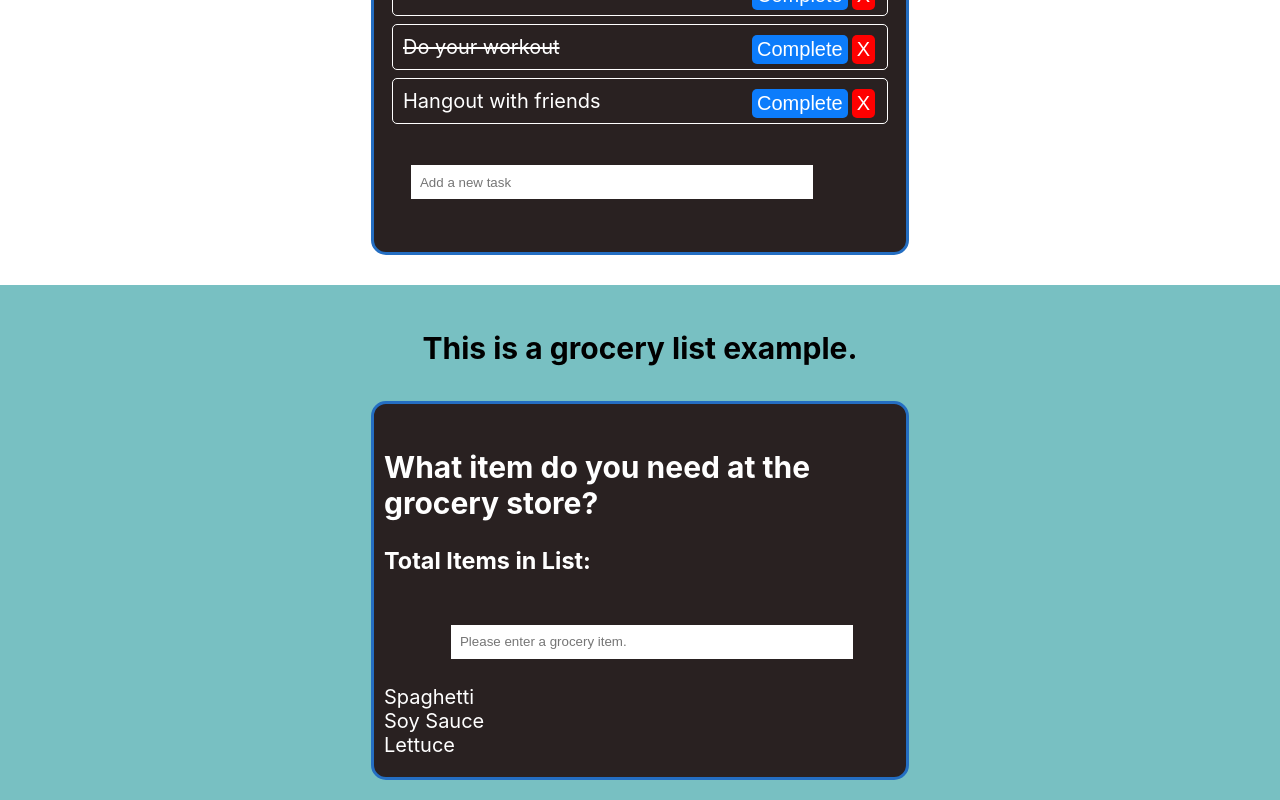
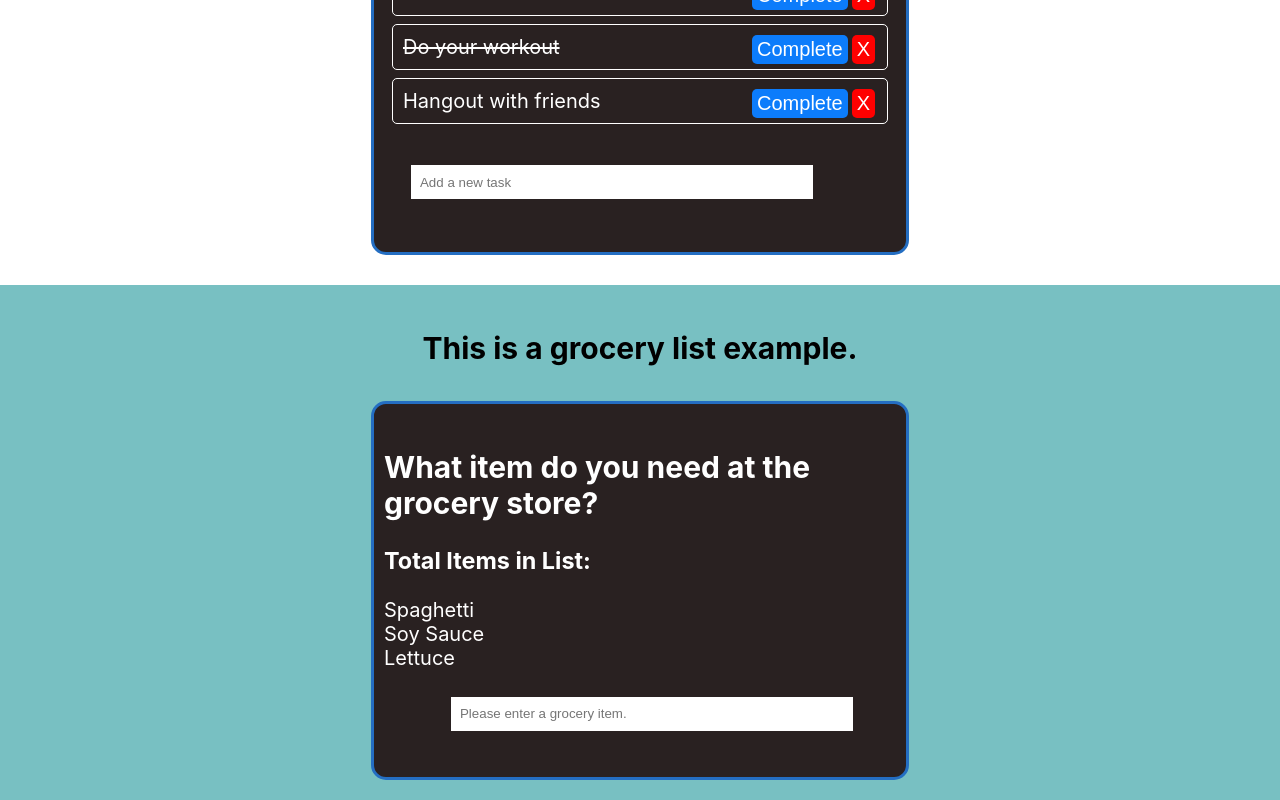
Before and after one commit to humesandrew/react-hooks-and-staters, a React (Create React App) app: page / in a window 1280 px wide. Shown: the part 992-1792 px from the top of the page. Built offline with nearby package versions, Linux system fonts and the light colour scheme.

Commit message:
addlistitems

```diff
--- a/src/components/grocery/Grocery.js
+++ b/src/components/grocery/Grocery.js
@@ -1,6 +1,28 @@
 import React, { useState, useEffect } from "react";
 import "./grocery.scss";
 
+
+
+function CreateGroceryItem({ addGroceryItem }) {
+  const [value, setValue] = useState("");
+  const handleSubmit = (e) => {
+    e.preventDefault();
+    if (!value) return;
+    addGroceryItem(value);
+    setValue("");
+
+}
+return(
+  <form onSubmit={handleSubmit}>
+    <input
+    type="text"
+    className="grocery-task"
+    placeholder="Please enter a grocery item."
+    onChange={(e) => setValue(e.target.value)}>
+
+</input>
+</form>
+) };
 
 function GroceryItem({ groceryItem, index }) {
   return(
@@ -18,12 +40,12 @@ export default function GroceryList() {
     {title:"Soy Sauce"},
     {title:"Lettuce"},
   ]);
-  const handleSubmit = (e) => {
-    e.preventDefault();
-
-  };
 
 
+  const addGroceryItem = title => {
+    const newGroceryItems = [...groceryItems, { title }];
+    setGroceryItems(newGroceryItems);
+};
 
 return(
 <div>
@@ -33,16 +55,15 @@ return(
 <h2>What item do you need at the grocery store? </h2>
 <h3>Total Items in List: </h3>
 
-<form onSubmit={handleSubmit}><input type="text" className="grocery-task" placeholder="Please enter a grocery item."
-onChange={(e) => setGroceryItems(e.target.value)}>
 
-</input>
-</form>
 <div className="groceryItems">
   {groceryItems.map((groceryItem, index) => (
     <GroceryItem groceryItem={groceryItem} index={index} key={index} />
   ))}
    </div>
+<div className="createGroceryItem">
+    <CreateGroceryItem addGroceryItem={addGroceryItem} />
+</div>
 </div>
 </div>
 
```
